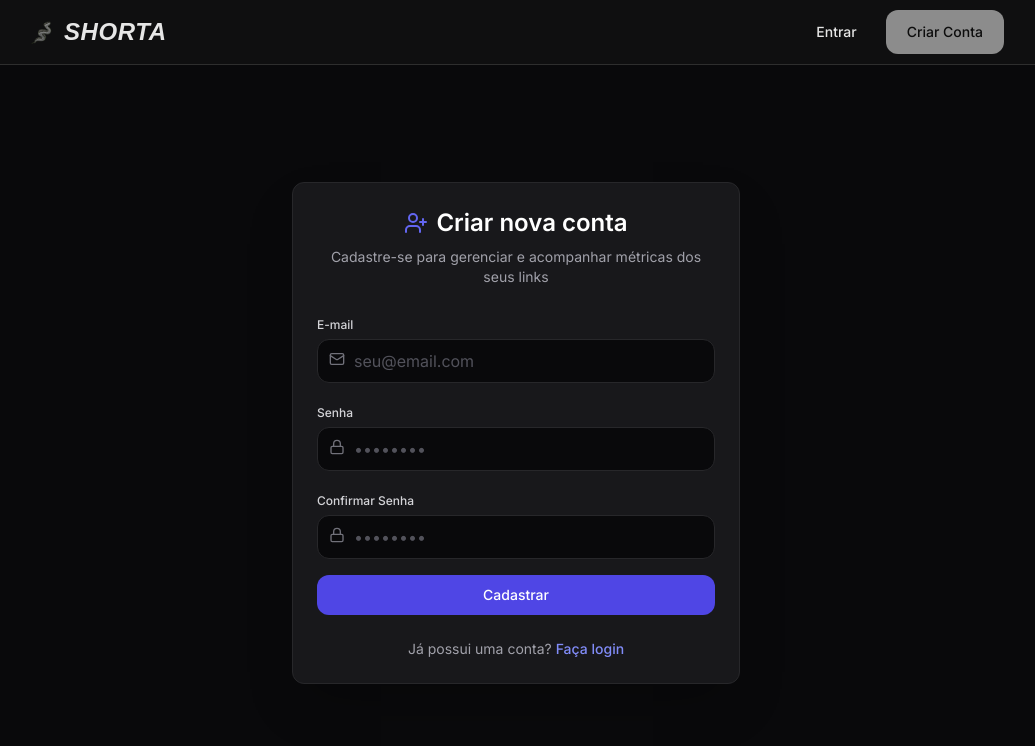
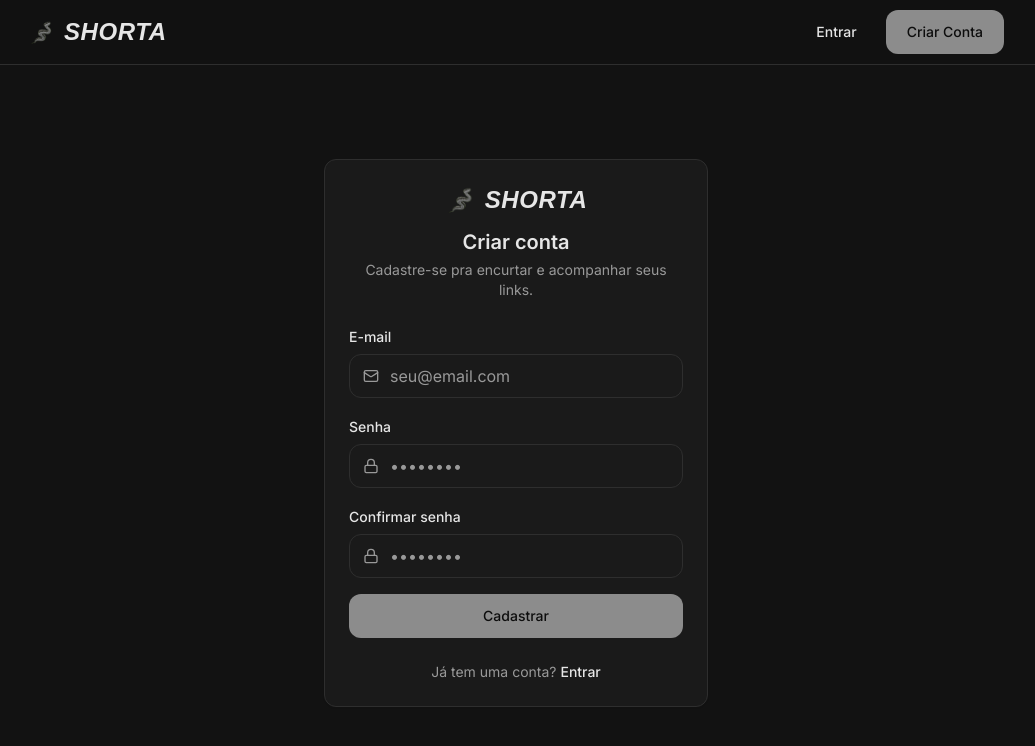
Before and after one commit to Anthonyysm/shorta-web, a React (Vite) app: page /register in a window 1280 px wide. Shown: the top 746 px of the page, without its empty margins (124-1159 px from the left). Built offline with nearby package versions, Linux system fonts and the light colour scheme; a web font is replaced by a local one.

Commit message:
feat(auth): refatora login e cadastro com labels, loader e textos amigaveis

```diff
--- a/src/pages/Login/components/LoginFormCard.jsx
+++ b/src/pages/Login/components/LoginFormCard.jsx
@@ -1,8 +1,10 @@
 import { Link } from 'react-router-dom';
 import { Button } from '@/components/ui/button';
 import { Input } from '@/components/ui/input';
+import { Label } from '@/components/ui/label';
 import { Card, CardContent, CardHeader, CardTitle, CardDescription } from '@/components/ui/card';
-import { LogIn, Mail, Lock } from 'lucide-react';
+import { Logo } from '@/components/Logo';
+import { Loader2, Lock, Mail } from 'lucide-react';
 
 export function LoginFormCard({
   email,
@@ -14,51 +16,51 @@ export function LoginFormCard({
   onSubmit,
 }) {
   return (
-    <Card className="w-full max-w-md bg-zinc-900 border-zinc-800 text-zinc-100 shadow-2xl">
-      <CardHeader className="space-y-1">
-        <CardTitle className="text-2xl font-bold text-center text-white flex items-center justify-center gap-2">
-          <LogIn className="h-6 w-6 text-indigo-500" />
-          Entrar na sua conta
-        </CardTitle>
-        <CardDescription className="text-center text-zinc-400 text-sm">
-          Digite seu e-mail e senha para acessar seu painel
+    <Card className="w-full max-w-sm">
+      <CardHeader className="items-center text-center">
+        <Logo className="mb-2" iconClassName="size-8" />
+        <CardTitle className="text-xl">Entrar na sua conta</CardTitle>
+        <CardDescription>
+          Digite seu e-mail e senha pra acessar seu painel.
         </CardDescription>
       </CardHeader>
 
       <CardContent>
         <form onSubmit={onSubmit} className="space-y-4">
-          <div className="space-y-1">
-            <label className="text-xs font-medium text-zinc-300">E-mail</label>
+          <div className="space-y-1.5">
+            <Label htmlFor="login-email">E-mail</Label>
             <div className="relative">
-              <Mail className="absolute left-3 top-3 h-4 w-4 text-zinc-500" />
+              <Mail className="pointer-events-none absolute top-1/2 left-3.5 h-4 w-4 -translate-y-1/2 text-muted-foreground" />
               <Input
+                id="login-email"
                 type="email"
                 placeholder="seu@email.com"
                 value={email}
                 onChange={(e) => setEmail(e.target.value)}
-                className="pl-9 bg-zinc-950 border-zinc-800 text-white placeholder:text-zinc-600 focus-visible:ring-indigo-500"
+                className="pl-10"
                 required
               />
             </div>
           </div>
 
-          <div className="space-y-1">
-            <label className="text-xs font-medium text-zinc-300">Senha</label>
+          <div className="space-y-1.5">
+            <Label htmlFor="login-password">Senha</Label>
             <div className="relative">
-              <Lock className="absolute left-3 top-3 h-4 w-4 text-zinc-500" />
+              <Lock className="pointer-events-none absolute top-1/2 left-3.5 h-4 w-4 -translate-y-1/2 text-muted-foreground" />
               <Input
+                id="login-password"
                 type="password"
                 placeholder="••••••••"
                 value={password}
                 onChange={(e) => setPassword(e.target.value)}
-                className="pl-9 bg-zinc-950 border-zinc-800 text-white placeholder:text-zinc-600 focus-visible:ring-indigo-500"
+                className="pl-10"
                 required
               />
             </div>
           </div>
 
           {error && (
-            <p className="text-red-400 text-sm text-center font-medium bg-red-950/40 border border-red-800/50 p-2 rounded">
+            <p className="text-center text-sm font-medium text-destructive">
               {error}
             </p>
           )}
@@ -66,18 +68,22 @@ export function LoginFormCard({
           <Button
             type="submit"
             disabled={loading}
-            className="w-full bg-indigo-600 hover:bg-indigo-500 text-white font-medium h-10"
+            className="w-full gap-2"
           >
-            {loading ? 'Entrando...' : 'Entrar'}
+            {loading && <Loader2 className="size-4 animate-spin" />}
+            {loading ? 'Entrando…' : 'Entrar'}
           </Button>
         </form>
 
-        <div className="mt-6 text-center text-sm text-zinc-400">
+        <p className="mt-6 text-center text-sm text-muted-foreground">
           Ainda não tem uma conta?{' '}
-          <Link to="/register" className="text-indigo-400 hover:text-indigo-300 font-medium">
+          <Link
+            to="/register"
+            className="font-medium text-foreground underline-offset-4 hover:underline"
+          >
             Cadastre-se
           </Link>
-        </div>
+        </p>
       </CardContent>
     </Card>
   );
--- a/src/pages/Login/index.jsx
+++ b/src/pages/Login/index.jsx
@@ -14,10 +14,10 @@ export default function Login() {
   } = useLogin();
 
   return (
-    <div className="min-h-screen bg-zinc-950 text-zinc-100 flex flex-col">
+    <div className="flex min-h-screen flex-col bg-background text-foreground">
       <Navbar />
 
-      <main className="flex-1 flex items-center justify-center p-4">
+      <main className="flex flex-1 items-center justify-center p-4">
         <LoginFormCard
           email={email}
           setEmail={setEmail}
--- a/src/pages/Login/useLogin.js
+++ b/src/pages/Login/useLogin.js
@@ -22,7 +22,7 @@ export function useLogin() {
     } catch (err) {
       setError(
         err.response?.data?.detail ||
-        'E-mail ou senha incorretos. Verifique suas credenciais.'
+        'E-mail ou senha incorretos. Confere pra gente?'
       );
     } finally {
       setLoading(false);
--- a/src/pages/Register/components/RegisterFormCard.jsx
+++ b/src/pages/Register/components/RegisterFormCard.jsx
@@ -1,8 +1,10 @@
 import { Link } from 'react-router-dom';
 import { Button } from '@/components/ui/button';
 import { Input } from '@/components/ui/input';
+import { Label } from '@/components/ui/label';
 import { Card, CardContent, CardHeader, CardTitle, CardDescription } from '@/components/ui/card';
-import { UserPlus, Mail, Lock } from 'lucide-react';
+import { Logo } from '@/components/Logo';
+import { Loader2, Lock, Mail } from 'lucide-react';
 
 export function RegisterFormCard({
   email,
@@ -16,66 +18,67 @@ export function RegisterFormCard({
   onSubmit,
 }) {
   return (
-    <Card className="w-full max-w-md bg-zinc-900 border-zinc-800 text-zinc-100 shadow-2xl">
-      <CardHeader className="space-y-1">
-        <CardTitle className="text-2xl font-bold text-center text-white flex items-center justify-center gap-2">
-          <UserPlus className="h-6 w-6 text-indigo-500" />
-          Criar nova conta
-        </CardTitle>
-        <CardDescription className="text-center text-zinc-400 text-sm">
-          Cadastre-se para gerenciar e acompanhar métricas dos seus links
+    <Card className="w-full max-w-sm">
+      <CardHeader className="items-center text-center">
+        <Logo className="mb-2" iconClassName="size-8" />
+        <CardTitle className="text-xl">Criar conta</CardTitle>
+        <CardDescription>
+          Cadastre-se pra encurtar e acompanhar seus links.
         </CardDescription>
       </CardHeader>
 
       <CardContent>
         <form onSubmit={onSubmit} className="space-y-4">
-          <div className="space-y-1">
-            <label className="text-xs font-medium text-zinc-300">E-mail</label>
+          <div className="space-y-1.5">
+            <Label htmlFor="register-email">E-mail</Label>
             <div className="relative">
-              <Mail className="absolute left-3 top-3 h-4 w-4 text-zinc-500" />
+              <Mail className="pointer-events-none absolute top-1/2 left-3.5 h-4 w-4 -translate-y-1/2 text-muted-foreground" />
               <Input
+                id="register-email"
                 type="email"
                 placeholder="seu@email.com"
                 value={email}
                 onChange={(e) => setEmail(e.target.value)}
-                className="pl-9 bg-zinc-950 border-zinc-800 text-white placeholder:text-zinc-600 focus-visible:ring-indigo-500"
+                className="pl-10"
                 required
               />
             </div>
           </div>
 
-          <div className="space-y-1">
-            <label className="text-xs font-medium text-zinc-300">Senha</label>
+          <div className="space-y-1.5">
+            <Label htmlFor="register-password">Senha</Label>
             <div className="relative">
-              <Lock className="absolute left-3 top-3 h-4 w-4 text-zinc-500" />
+              <Lock className="pointer-events-none absolute top-1/2 left-3.5 h-4 w-4 -translate-y-1/2 text-muted-foreground" />
               <Input
+                id="register-password"
                 type="password"
                 placeholder="••••••••"
                 value={password}
                 onChange={(e) => setPassword(e.target.value)}
-                className="pl-9 bg-zinc-950 border-zinc-800 text-white placeholder:text-zinc-600 focus-visible:ring-indigo-500"
+                className="pl-10"
                 required
               />
             </div>
           </div>
 
-          <div className="space-y-1">
-            <label className="text-xs font-medium text-zinc-300">Confirmar Senha</label>
+          <div className="space-y-1.5">
+            <Label htmlFor="register-confirm-password">Confirmar senha</Label>
             <div className="relative">
-              <Lock className="absolute left-3 top-3 h-4 w-4 text-zinc-500" />
+              <Lock className="pointer-events-none absolute top-1/2 left-3.5 h-4 w-4 -translate-y-1/2 text-muted-foreground" />
               <Input
+                id="register-confirm-password"
                 type="password"
                 placeholder="••••••••"
                 value={confirmPassword}
                 onChange={(e) => setConfirmPassword(e.target.value)}
-                className="pl-9 bg-zinc-950 border-zinc-800 text-white placeholder:text-zinc-600 focus-visible:ring-indigo-500"
+                className="pl-10"
                 required
               />
             </div>
           </div>
 
           {error && (
-            <p className="text-red-400 text-sm text-center font-medium bg-red-950/40 border border-red-800/50 p-2 rounded">
+            <p className="text-center text-sm font-medium text-destructive">
               {error}
             </p>
           )}
@@ -83,18 +86,22 @@ export function RegisterFormCard({
           <Button
             type="submit"
             disabled={loading}
-            className="w-full bg-indigo-600 hover:bg-indigo-500 text-white font-medium h-10"
+            className="w-full gap-2"
           >
-            {loading ? 'Criando conta...' : 'Cadastrar'}
+            {loading && <Loader2 className="size-4 animate-spin" />}
+            {loading ? 'Criando conta…' : 'Cadastrar'}
           </Button>
         </form>
 
-        <div className="mt-6 text-center text-sm text-zinc-400">
-          Já possui uma conta?{' '}
-          <Link to="/login" className="text-indigo-400 hover:text-indigo-300 font-medium">
-            Faça login
+        <p className="mt-6 text-center text-sm text-muted-foreground">
+          Já tem uma conta?{' '}
+          <Link
+            to="/login"
+            className="font-medium text-foreground underline-offset-4 hover:underline"
+          >
+            Entrar
           </Link>
-        </div>
+        </p>
       </CardContent>
     </Card>
   );
--- a/src/pages/Register/index.jsx
+++ b/src/pages/Register/index.jsx
@@ -16,10 +16,10 @@ export default function Register() {
   } = useRegister();
 
   return (
-    <div className="min-h-screen bg-zinc-950 text-zinc-100 flex flex-col">
+    <div className="flex min-h-screen flex-col bg-background text-foreground">
       <Navbar />
 
-      <main className="flex-1 flex items-center justify-center p-4">
+      <main className="flex flex-1 items-center justify-center p-4">
         <RegisterFormCard
           email={email}
           setEmail={setEmail}
--- a/src/pages/Register/useRegister.js
+++ b/src/pages/Register/useRegister.js
@@ -18,7 +18,7 @@ export function useRegister() {
     setError('');
 
     if (password !== confirmPassword) {
-      setError('As senhas não coincidem.');
+      setError('As senhas não combinam. Confere pra gente?');
       return;
     }
 
@@ -37,7 +37,7 @@ export function useRegister() {
     } catch (err) {
       setError(
         err.response?.data?.detail ||
-        'Erro ao criar conta. Este e-mail já pode estar em uso.'
+        'Algo deu errado criando a conta. Tenta de novo?'
       );
     } finally {
       setLoading(false);
--- a/src/routes/AppRoutes.jsx
+++ b/src/routes/AppRoutes.jsx
@@ -11,8 +11,8 @@ function PrivateRoute({ children }) {
 
   if (loading) {
     return (
-      <div className="min-h-screen bg-zinc-950 text-white flex items-center justify-center font-mono">
-        Carregando...
+      <div className="flex min-h-screen items-center justify-center bg-background text-muted-foreground">
+        Carregando…
       </div>
     );
   }
```
